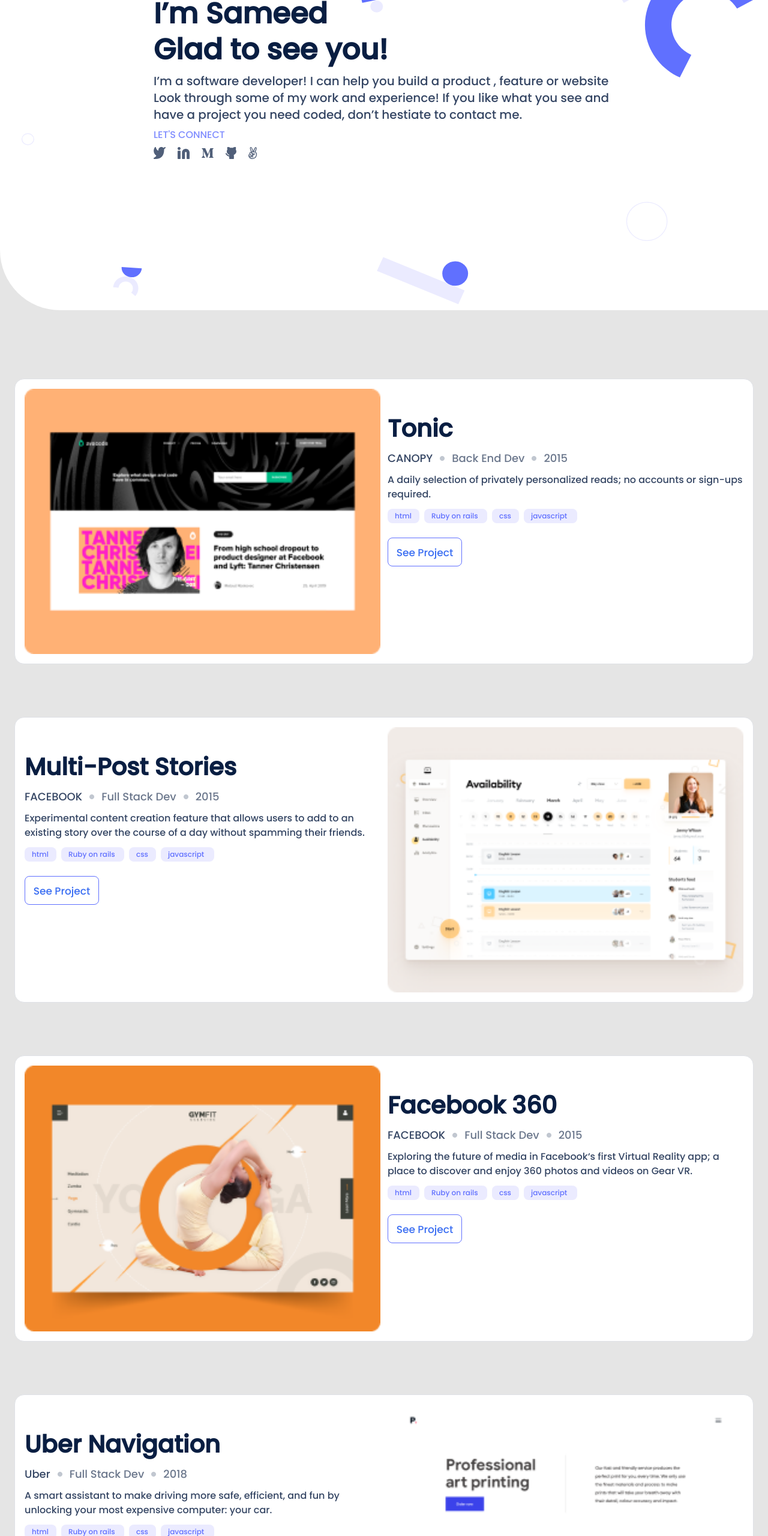
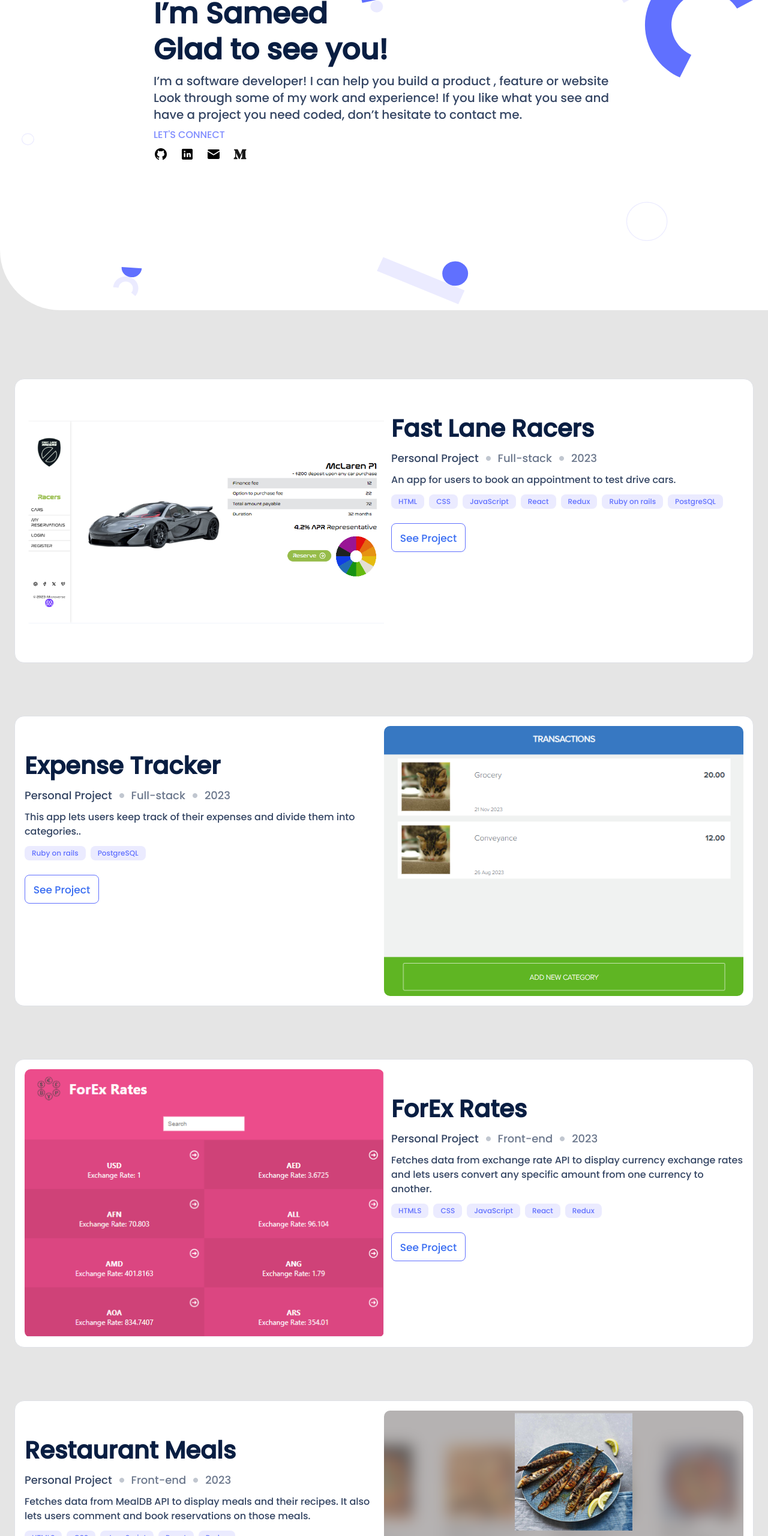
Before and after one commit to sameedmohsin28/Portfolio-Sameed, a website: page index.html in a window 1280 px wide. Shown: the part 200-2760 px from the top of the page at 60% size. Drawn offline with Linux system fonts and the light colour scheme.

Commit message:
Update portfolio with actual data

```diff
--- a/index.html
+++ b/index.html
@@ -45,35 +45,30 @@
                 I’m Sameed<br>Glad to see <br class="tablet-heading">you!
             </h1>
             <p class="intro-description">
-                I’m a software developer! I can help you build a product , feature or website Look through some of my work and experience! If you like what you see and have a project you need coded, don’t hestiate to contact me.
+                I’m a software developer! I can help you build a product , feature or website Look through some of my work and experience! If you like what you see and have a project you need coded, don’t hesitate to contact me.
             </p>
             <span class="connect-heading">
                 LET'S CONNECT
             </span>
             <ul class="social-icons-container">
                 <li>
-                    <a href="#" class="intro-twitter">
-                        <img src="./Images/Twitter.svg" alt="Twitter link" class="twitter">
+                    <a href="https://github.com/sameedmohsin28" class="intro-github" target="_blank">
+                        <img class="github" src="./Images/github.png" alt="GitHub link">
                     </a>
                 </li>
                 <li>
-                    <a href="#" class="intro-linkedin">
-                        <img src="./Images/Linkedin.svg" alt="LinkedIn link" class="linkedin">
+                    <a href="https://www.linkedin.com/in/sameedmohsin/" class="intro-linkedin" target="_blank">
+                        <img src="./Images/linkedin.png" alt="LinkedIn link" class="linkedin">
                     </a>
                 </li>
                 <li>
-                    <a href="#" class="intro-medium">
-                        <img src="./Images/Medium.svg" alt="Medium link" class="medium">
+                    <a href="mailto:sameedmohsin22@hotmail.com" class="intro-email" target="_blank">
+                        <img src="./Images/email.png" alt="Email link" class="email">
                     </a>
                 </li>
                 <li>
-                    <a href="#" class="intro-github">
-                        <img class="github" src="./Images/github.svg" alt="GitHub link">
-                    </a>
-                </li>
-                <li>
-                    <a href="#" class="intro-vector">
-                        <img src="./Images/Vector.svg" alt="Angellist link" class="angellist">
+                    <a href="https://medium.com/@sameedmohsin" class="intro-medium" target="_blank">
+                        <img src="./Images/medium.png" alt="Medium link" class="medium">
                     </a>
                 </li>
             </ul>
@@ -91,45 +86,40 @@
                     About<br>Myself
                 </h2>
                 <p class="about-description">
-                    Hello I’m a software developer! I can help you build a product , feature or website Look through some of my work and experience! If you like what you see and have a project you need coded, don’t hestiate to contact me.
+                    Hello I’m a software developer! I can help you build a product , feature or website Look through some of my work and experience! If you like what you see and have a project you need coded, don’t hesitate to contact me.
                 </p>
                 <span class="connect-heading-about">
                     LET'S CONNECT
                 </span>
                 <ul class="social-icons-container-about">
                     <li>
-                        <a href="#" class="social-icon-about">
-                            <img class="github-about" src="./Images/github.svg" alt="GitHub link">
+                        <a href="https://github.com/sameedmohsin28" class="social-icon-about" target="_blank">
+                            <img class="github-about" src="./Images/github.png" alt="GitHub link">
                         </a>
                     </li>
                     <li>
-                        <a href="#" class="social-icon-about">
-                            <img src="./Images/Linkedin.svg" alt="LinkedIn link" class="linkedin-about">
+                        <a href="https://www.linkedin.com/in/sameedmohsin/" class="social-icon-about" target="_blank">
+                            <img src="./Images/linkedin.png" alt="LinkedIn link" class="linkedin-about">
                         </a>
                     </li>
                     <li>
-                        <a href="#" class="social-icon-about">
-                            <img src="./Images/Vector.svg" alt="Angellist link" class="vector-about">
+                        <a href="mailto:sameedmohsin22@hotmail.com" class="social-icon-about" target="_blank">
+                            <img src="./Images/email.png" alt="Email link" class="email-about">
                         </a>
                     </li>
                     <li>
-                        <a href="#" class="social-icon-about">
-                            <img src="./Images/Twitter.svg" alt="Twitter link" class="twitter-about">
-                        </a>
-                    </li>
-                    <li>
-                        <a href="#" class="social-icon-about">
-                            <img src="./Images/Medium.svg" alt="Medium link" class="medium-about">
+                        <a href="https://medium.com/@sameedmohsin" class="social-icon-about" target="_blank">
+                            <img src="./Images/medium.png" alt="Medium link" class="medium-about">
                         </a>
                     </li>
                 </ul>
-                <button class="about-resume-button">Get my resume</button>
+                <a href="https://drive.google.com/file/d/1e2Q6O7bIp_RdcXxisnTuwWOvQsz_UW3r/view?usp=sharing" class="about-resume-button" target="_blank">Get my resume</a>
             </div>
             <div class="about-knowledge-container">
                 <div class="about-languages-list-container">
                     <div class="languages-dropdown-menu">
-                        <h3 class="languages-heading">Languages</h3>
-                        <img src="./Images/drop down.png" alt="" class="down-arrow">
+                        <h3 class="languages-heading">Languages and Frameworks</h3>
+                        <!-- <img src="./Images/drop down.png" alt="" class="down-arrow"> -->
                     </div>
                     <div class="about-languages-list-details">
                         <div class="javascript-container">
@@ -144,9 +134,21 @@
                             <img src="./Images/css frame.png" alt="" class="css-frame">
                             <span class="css-text">CSS</span>
                         </div>
+                        <div class="css-container">
+                            <img src="./Images/React2.png" alt="" class="css-frame">
+                            <span class="css-text">React</span>
+                        </div>
+                        <div class="css-container">
+                            <img src="./Images/Redux.png" alt="" class="css-frame">
+                            <span class="css-text">Redux</span>
+                        </div>
+                        <div class="css-container">
+                            <img src="./Images/Ruby.png" alt="" class="css-frame">
+                            <span class="css-text">Ruby on Rails</span>
+                        </div>
                     </div>
                 </div>
-                <div class="frameworks-dropdown-menu">
+                <!-- <div class="frameworks-dropdown-menu">
                     <h3 class="frameworks-heading">
                         Frameworks
                     </h3>
@@ -158,8 +160,8 @@
                         Skills
                     </h3>
                     <img src="./Images/Icon - Chevron - Right - Larger.png" alt="" class="right-arrow">
-                </div>
-                <img src="./Images/Separator Bottom.png" alt="" class="separator-bar">
+                </div> -->
+                <!-- <img src="./Images/Separator Bottom.png" alt="" class="separator-bar"> -->
             </div>
         </section>
 
--- a/script.js
+++ b/script.js
@@ -19,47 +19,55 @@
 
 const cardWorks = [
   {
-    projectImage: './Images/1 tonic.png',
-    projectName: 'Tonic',
-    clientName: 'CANOPY',
-    developerRole: 'Back End Dev',
-    projectYear: '2015',
-    projectDescription: 'A daily selection of privately personalized reads; no accounts or sign-ups required.',
-    projectDescPopupDesk: 'Lorem Ipsum is simply dummy text of the printing and typesetting industry. Lorem Ipsum has been the industry&#8216;s standard dummy text ever since the 1500s, when an unknown printer took a galley of type and scrambled it 1960s with the releaLorem Ipsum is simply dummy text of the printing and typesetting industry. Lorem Ipsum has been the industry&#8216;s standard dummy text ever since the 1500s, when an unknown printer took a galley of type and scrambled it 1960s with the releorem Ipsum is simply dummy text of the printing and typesetting industry. Lorem Ipsum han printer took a galley of type and scrambled it 1960s with the releawn printer took a galley of type and scrambled it 1960s with the releaLorem Ipsum is simply dummy text of the printing and typesetting industry. Lorem Ipsum has been the industry&#8216;s standard dummy text ever since the 1500s, when an unknown printer took a galley of type and scrambled it 1960s with the relea',
-    technologies: ['html', 'css', 'javascript', 'Ruby on rails', 'github', 'Bootstraps', 'ruby'],
+    projectImage: './Images/fastLaneRacers.png',
+    projectName: 'Fast Lane Racers',
+    clientName: 'Personal Project',
+    developerRole: 'Full-stack',
+    projectYear: '2023',
+    projectDescription: 'An app for users to book an appointment to test drive cars.',
+    projectDescPopupDesk: 'An app for users to book an appointment to test drive cars.',
+    technologies: ['HTML', 'CSS', 'JavaScript', 'React', 'Redux', 'Ruby on rails', 'PostgreSQL'],
+    sourceCodeLink: 'https://github.com/muneeb3123/Fast-Lane-Racers-front-end',
+    liveDeployedLink: 'https://shiny-longma-bba6fb.netlify.app/',
   },
 
   {
-    projectImage: './Images/2 multi-post stories.png',
-    projectName: 'Multi-Post Stories',
-    clientName: 'FACEBOOK',
-    developerRole: 'Full Stack Dev',
-    projectYear: '2015',
-    projectDescription: 'Experimental content creation feature that allows users to add to an existing story over the course of a day without spamming their friends.',
-    projectDescPopupDesk: 'Lorem Ipsum is simply dummy text of the printing and typesetting industry. Lorem Ipsum has been the industry&#8216;s standard dummy text ever since the 1500s, when an unknown printer took a galley of type and scrambled it 1960s with the releaLorem Ipsum is simply dummy text of the printing and typesetting industry. Lorem Ipsum has been the industry&#8216;s standard dummy text ever since the 1500s, when an unknown printer took a galley of type and scrambled it 1960s with the releorem Ipsum is simply dummy text of the printing and typesetting industry. Lorem Ipsum han printer took a galley of type and scrambled it 1960s with the releawn printer took a galley of type and scrambled it 1960s with the releaLorem Ipsum is simply dummy text of the printing and typesetting industry. Lorem Ipsum has been the industry&#8216;s standard dummy text ever since the 1500s, when an unknown printer took a galley of type and scrambled it 1960s with the relea',
-    technologies: ['html', 'css', 'javascript', 'Ruby on rails', 'github', 'Bootstraps', 'ruby'],
+    projectImage: './Images/expenseTracker.png',
+    projectName: 'Expense Tracker',
+    clientName: 'Personal Project',
+    developerRole: 'Full-stack',
+    projectYear: '2023',
+    projectDescription: 'This app lets users keep track of their expenses and divide them into categories..',
+    projectDescPopupDesk: 'This app lets users keep track of their expenses and divide them into categories.',
+    technologies: ['Ruby on rails', 'PostgreSQL'],
+    sourceCodeLink: 'https://github.com/sameedmohsin28/Expense-Tracker',
+    liveDeployedLink: 'https://rails-xez4.onrender.com/',
   },
 
   {
-    projectImage: './Images/3 tonic.png',
-    projectName: 'Facebook 360',
-    clientName: 'FACEBOOK',
-    developerRole: 'Full Stack Dev',
-    projectYear: '2015',
-    projectDescription: 'Exploring the future of media in Facebook&#8216;s first Virtual Reality app; a place to discover and enjoy 360 photos and videos on Gear VR.',
-    projectDescPopupDesk: 'Lorem Ipsum is simply dummy text of the printing and typesetting industry. Lorem Ipsum has been the industry&#8216;s standard dummy text ever since the 1500s, when an unknown printer took a galley of type and scrambled it 1960s with the releaLorem Ipsum is simply dummy text of the printing and typesetting industry. Lorem Ipsum has been the industry&#8216;s standard dummy text ever since the 1500s, when an unknown printer took a galley of type and scrambled it 1960s with the releorem Ipsum is simply dummy text of the printing and typesetting industry. Lorem Ipsum han printer took a galley of type and scrambled it 1960s with the releawn printer took a galley of type and scrambled it 1960s with the releaLorem Ipsum is simply dummy text of the printing and typesetting industry. Lorem Ipsum has been the industry&#8216;s standard dummy text ever since the 1500s, when an unknown printer took a galley of type and scrambled it 1960s with the relea <br>',
-    technologies: ['html', 'css', 'javascript', 'Ruby on rails', 'github', 'Bootstraps', 'ruby'],
+    projectImage: './Images/forexRates.png',
+    projectName: 'ForEx Rates',
+    clientName: 'Personal Project',
+    developerRole: 'Front-end',
+    projectYear: '2023',
+    projectDescription: 'Fetches data from exchange rate API to display currency exchange rates and lets users convert any specific amount from one currency to another.',
+    projectDescPopupDesk: 'Fetches data from exchange rate API to display currency exchange rates and lets users convert any specific amount from one currency to another.',
+    technologies: ['HTMLS', 'CSS', 'JavaScript', 'React', 'Redux'],
+    sourceCodeLink: 'https://github.com/sameedmohsin28/currency-exchange-rate',
+    liveDeployedLink: 'https://forexrates.netlify.app/',
   },
 
   {
-    projectImage: './Images/4cardImage.png',
-    projectName: 'Uber Navigation',
-    clientName: 'Uber',
-    developerRole: 'Full Stack Dev',
-    projectYear: '2018',
-    projectDescription: 'A smart assistant to make driving more safe, efficient, and fun by unlocking your most expensive computer: your car.',
-    projectDescPopupDesk: 'Lorem Ipsum is simply dummy text of the printing and typesetting industry. Lorem Ipsum has been the industry&#8216;s standard dummy text ever since the 1500s, when an unknown printer took a galley of type and scrambled it 1960s with the releaLorem Ipsum is simply dummy text of the printing and typesetting industry. Lorem Ipsum has been the industry&#8216;s standard dummy text ever since the 1500s, when an unknown printer took a galley of type and scrambled it 1960s with the releorem Ipsum is simply dummy text of the printing and typesetting industry. Lorem Ipsum han printer took a galley of type and scrambled it 1960s with the releawn printer took a galley of type and scrambled it 1960s with the releaLorem Ipsum is simply dummy text of the printing and typesetting industry. Lorem Ipsum has been the industry&#8216;s standard dummy text ever since the 1500s, when an unknown printer took a galley of type and scrambled it 1960s with the relea',
-    technologies: ['html', 'css', 'javascript', 'Ruby on rails', 'github', 'Bootstraps', 'ruby'],
+    projectImage: './Images/restaurantMeal.png',
+    projectName: 'Restaurant Meals',
+    clientName: 'Personal Project',
+    developerRole: 'Front-end',
+    projectYear: '2023',
+    projectDescription: 'Fetches data from MealDB API to display meals and their recipes. It also lets users comment and book reservations on those meals.',
+    projectDescPopupDesk: 'Fetches data from MealDB API to display meals and their recipes. It also lets users comment and book reservations on those meals.',
+    technologies: ['HTMLS', 'CSS', 'JavaScript', 'React', 'Redux'],
+    sourceCodeLink: 'https://github.com/sameedmohsin28/space-traveller-s-hub',
+    liveDeployedLink: 'http://clintonyounge.me/JS-Capstone-Group-Project/dist/',
   },
 ];
 
@@ -80,10 +88,9 @@
       </div>
       <p class="work-project-description">${project.projectDescription}</p>
       <ul class="project-languages-tags">
-        <li class="html">${project.technologies[0]}</li>
-        <li class="ruby-on-rails">${project.technologies[3]}</li>
-        <li class="css">${project.technologies[1]}</li>
-        <li class="javascript">${project.technologies[2]}</li>
+        ${project.technologies.map((tech) =>
+          `<li class="tech">${tech}</li>`
+        ).join('')}
       </ul>
       <button class="project-link-button">See Project</button>
     </div>
@@ -113,20 +120,15 @@
     <div class="popup-description-tags-buttons">
       <p class="popup-work-project-description">${project.projectDescPopupDesk}</p>
       <div class="popup-tags-buttons">
-        <ul class="popup-first-three-tags">
-          <li class="popup-technology popup-html">${project.technologies[0]}</li>
-          <li class="popup-technology popup-css">${project.technologies[1]}</li>
-          <li class="popup-technology popup-javascript">${project.technologies[2]}</li>
-        </ul>
-        <ul class="popup-last-three-tags">
-          <li class="popup-technology popup-github">${project.technologies[4]}</li>
-          <li class="popup-technology popup-ruby">${project.technologies[6]}</li>
-          <li class="popup-technology   popup-bootstraps">${project.technologies[5]}</li>
+        <ul class="popup-tags">
+        ${project.technologies.map((tech) =>
+          `<li class="tech">${tech}</li>`
+        ).join('')}
         </ul>
         <img src="./Images/Devider.png" alt="" class="popup-tags-buttons-divider">
         <div class="popup-buttons">
-          <button class="popup-see-live-button">See live <img src="./Images/seeLiveButton.png" alt="" class="see-live-icon"></button>
-          <button class="popup-see-source-button">See source <img src="./Images/seeSourceButon.svg" alt="" class="see-source-icon"></button>
+          <a href="${project.liveDeployedLink}" class="popup-see-live-button" target="_blank">See live <img src="./Images/seeLiveButton.png" alt="" class="see-live-icon"></a>
+          <a href="${project.sourceCodeLink}" class="popup-see-source-button" target="_blank">See source <img src="./Images/seeSourceButon.svg" alt="" class="see-source-icon"></a>
         </div>
       </div>
     </div>
@@ -140,7 +142,7 @@
 
 for (let i = 0; i < cardWorks.length; i += 1) {
   seeProject[i].addEventListener('click', () => {
-    popupCard[i].style.display = 'flex';
+    popupCard[i].style.display = 'grid';
   });
 
   closePopup[i].addEventListener('click', () => {
--- a/style.css
+++ b/style.css
@@ -83,7 +83,7 @@
 
 .logo {
   font-weight: 700;
-  font-size: 18px;
+  font-size: 28px;
   line-height: 20px;
   color: #6070ff;
   position: relative;
@@ -165,9 +165,9 @@
   height: 16.97px;
 }
 
-.intro-medium {
-  width: 20px;
-  height: 16px;
+.medium {
+  width: 24px;
+  height: 24px;
 }
 
 .intro-github {
@@ -205,13 +205,14 @@
 }
 
 .work-project-image {
-  width: 100%;
+  width: 50%;
   height: 295px;
+  border-radius: 10px;
   transition: width 2s;
 }
 
 .work-project-image:hover {
-  width: 80%;
+  width: 40%;
 }
 
 .work-project-details {
@@ -270,9 +271,7 @@
   gap: 8px;
 }
 
-.html,
-.css,
-.javascript {
+.tech {
   font-weight: 500;
   font-size: 12px;
   line-height: 16px;
@@ -281,10 +280,7 @@
   border-radius: 8px;
   padding: 4px 12px;
   height: 24px;
-}
-
-.html {
-  width: 53px;
+  width: fit-content;
 }
 
 @media (max-width: 768px) {
@@ -421,15 +417,12 @@
   gap: 12px;
 }
 
-.popup-first-three-tags {
+.popup-tags {
   width: 100%;
   display: flex;
   flex-direction: row;
+  flex-wrap: wrap;
   gap: 8px;
-}
-
-.popup-last-three-tags {
-  display: none;
 }
 
 .popup-technology {
@@ -551,6 +544,11 @@
   height: 24px;
 }
 
+.medium-about {
+  width: 24px;
+  height: 24px;
+}
+
 .about-resume-button {
   width: 162px;
   height: 48px;
@@ -561,6 +559,10 @@
   line-height: 24px;
   color: #396df2;
   background-color: #fff;
+  display: flex;
+  flex-direction: column;
+  align-items: center;
+  justify-content: center;
 }
 
 .about-knowledge-container {
@@ -625,8 +627,8 @@
   display: flex;
   flex-direction: row;
   align-items: center;
-  justify-content: flex-start;
-  gap: 16px;
+  justify-content: space-between;
+  /* gap: 16px; */
   padding: 9px 12px;
   width: 100%;
   height: 66.72px;
@@ -1003,8 +1005,8 @@
   .css-container {
     flex-direction: column;
     align-items: flex-start;
-    width: 122px;
-    height: 120px;
+    width: 100px;
+    height: 110px;
   }
 
   .contact-form-page {
```
Also changed, not shown: Images/React.png (added), Images/React2.png (added), Images/Redux.png (added), Images/Ruby.png (added), Images/email.png (added), Images/expenseTracker.PNG (added), Images/fastLaneRacers.PNG (added), Images/forexRates.PNG (added), Images/github.png (added), Images/github.svg (deleted), Images/linkedin.png (added), Images/medium.png (added), Images/restaurantMeal.PNG (added).
